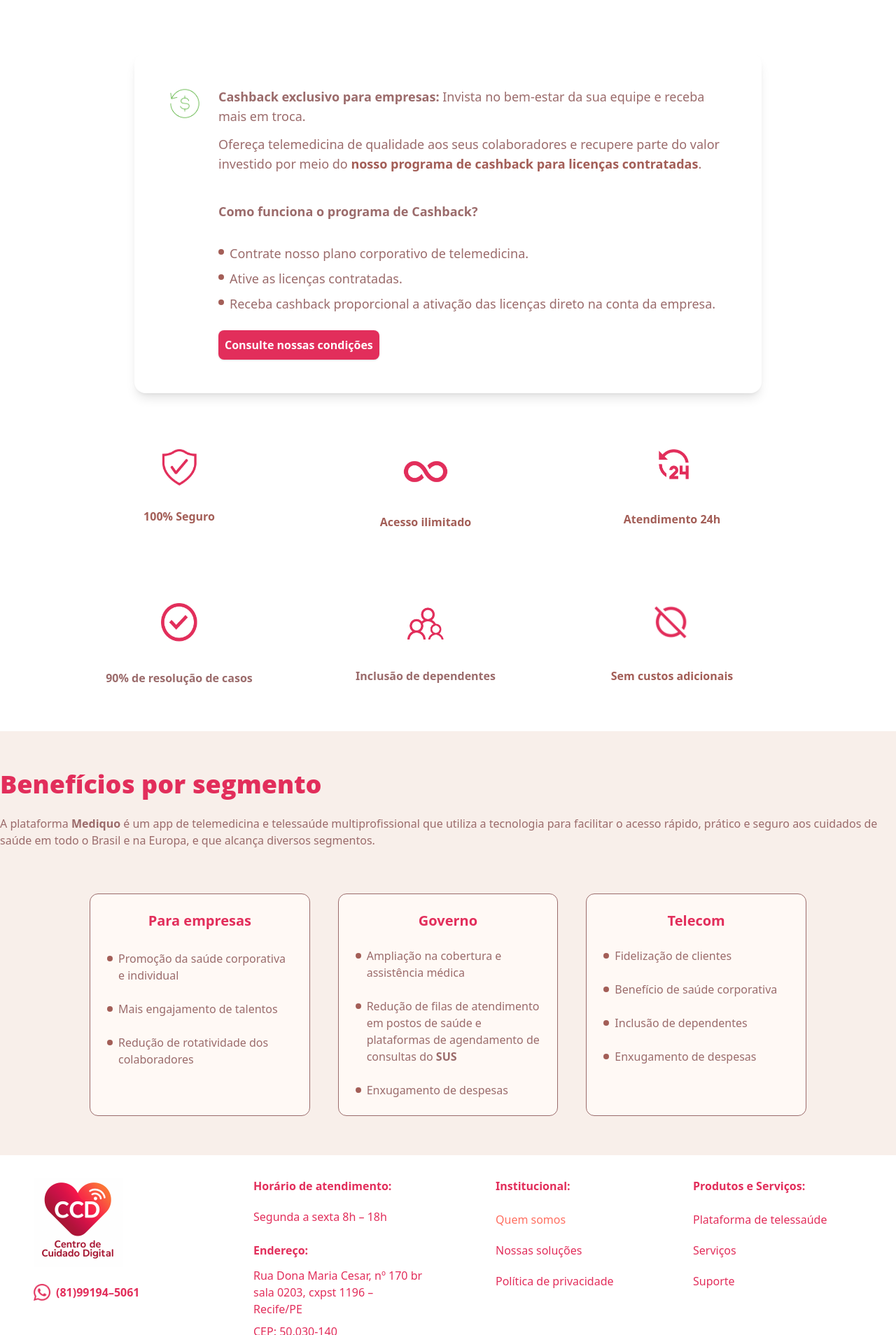
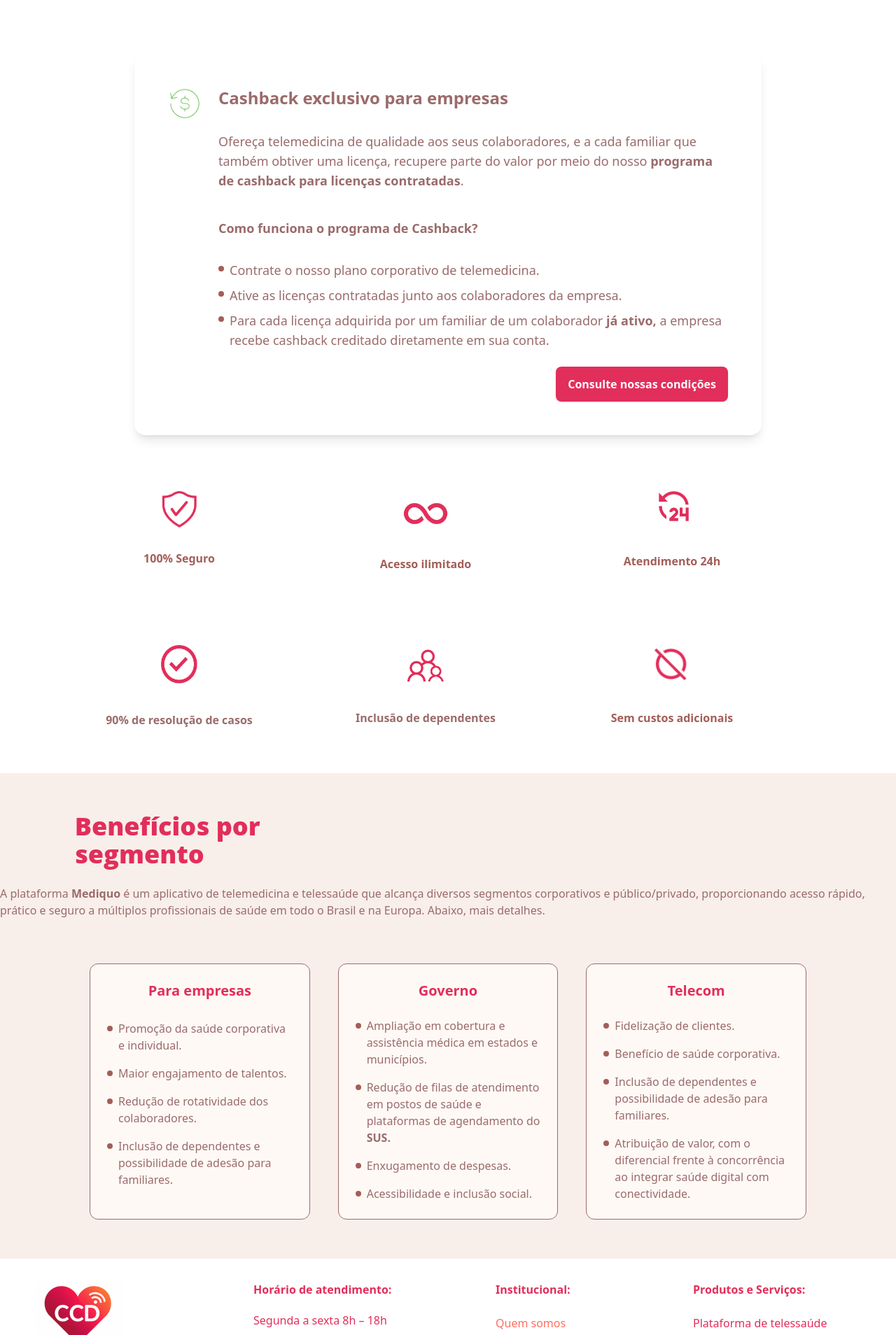
Before and after one commit to ceciliaoliveira-s/ccd-site, a React (Vite) app: page /nossas-solucoes/produtos in a window 1280 px wide. Shown: the part 1532-3440 px from the top of the page at 70% size. Built offline with nearby package versions, Linux system fonts and the light colour scheme.

Commit message:
feat: criação do novo componente scroll pra redirecionamento para o topo das páginas

```diff
--- a/src/App.tsx
+++ b/src/App.tsx
@@ -1,17 +1,20 @@
 import { BrowserRouter as Router, Routes, Route } from 'react-router-dom';
 import './App.css';
+import Telainicio from './components/Telainicio';
 import Navbar from "./components/Navbar";
 import QuemSomos from "./components/Quemsomos";
 import NossasSolucoes from "./components/NossasSolucoes";
 import PoliticaPrivacidade from "./components/PoliticaPrivacidade";
 import Produtos from "./components/Produtos";
 import Servicos from "./components/Servicos";
-import Telainicio from './components/Telainicio';
+import ScrollToTop from './components/ScrollToTop';
+
 
 
 function App() {
   return (
     <Router>
+      <ScrollToTop />
       <Navbar />
       <div className="pt-20">
         <Routes>
--- a/src/components/Produtos.tsx
+++ b/src/components/Produtos.tsx
@@ -199,7 +199,7 @@ function Produtos() {
                 </li>
                 <li className="flex items-start gap-2">
                   <span className="w-2 h-2 bg-[#A35E57] rounded-full mt-2 flex-shrink-0"></span>
-                  <span className="text-gray-700">São profissionais com no mínimo 5 anos de experiÊncia no mercado.</span>
+                  <span className="text-gray-700">São profissionais com no mínimo 5 anos de experiência no mercado.</span>
                 </li>
                 <li className="flex items-start gap-2">
                   <span className="w-2 h-2 bg-[#A35E57] rounded-full mt-2 flex-shrink-0"></span>
@@ -226,11 +226,11 @@ function Produtos() {
             </div>
             <div className="flex-1 flex flex-col gap-4">
               <div>
-                <p className="text-lg text-left text-[#9B6B6B] mb-3">
-                  <span className="font-bold text-[#9B6B6B]">Cashback exclusivo para empresas:</span> Invista no bem-estar da sua equipe e receba mais em troca.
+                <p className="text-2xl text-left text-[#9B6B6B] mb-8">
+                  <span className="font-bold text-[#9B6B6B]">Cashback exclusivo para empresas</span>
                 </p>
                 <p className="text-lg text-left text-[#9B6B6B]">
-                  Ofereça telemedicina de qualidade aos seus colaboradores e recupere parte do valor investido por meio do <span className="font-bold text-[#A35E57]">nosso programa de cashback para licenças contratadas</span>.
+                  Ofereça telemedicina de qualidade aos seus colaboradores, e a cada familiar que também obtiver uma licença, recupere parte do valor por meio do nosso <b>programa de cashback para licenças contratadas</b>.
                 </p>
               </div>
 
@@ -239,21 +239,21 @@ function Produtos() {
                 <ul className="space-y-2">
                   <li className="flex items-start gap-2">
                     <span className="w-2 h-2 bg-[#A35E57] rounded-full mt-2 flex-shrink-0"></span>
-                    <span className="text-lg text-[#9B6B6B]">Contrate nosso plano corporativo de telemedicina.</span>
+                    <span className="text-lg text-[#9B6B6B]">Contrate o nosso plano corporativo de telemedicina.</span>
                   </li>
                   <li className="flex items-start gap-2">
                     <span className="w-2 h-2 bg-[#A35E57] rounded-full mt-2 flex-shrink-0"></span>
-                    <span className="text-lg text-[#9B6B6B]">Ative as licenças contratadas.</span>
+                    <span className="text-lg text-[#9B6B6B]">Ative as licenças contratadas junto aos colaboradores da empresa.</span>
                   </li>
-                  <li className="flex items-start gap-2">
+                  <li className="flex items-start text-left gap-2">
                     <span className="w-2 h-2 bg-[#A35E57] rounded-full mt-2 flex-shrink-0"></span>
-                    <span className="text-lg text-[#9B6B6B]">Receba cashback proporcional a ativação das licenças direto na conta da empresa.</span>
+                    <span className="text-lg text-[#9B6B6B]"> Para cada licença adquirida por um familiar de um colaborador <b>já ativo,</b> a empresa recebe cashback creditado diretamente em sua conta.</span>
                   </li>
                 </ul>
               </div>
 
-              <div className="flex justify-start mt-2">
-                <button className="bg-[#E22E5B] hover:bg-[#db6d89] text-white font-bold py-2 px-2 rounded-lg shadow transition">Consulte nossas condições</button>
+              <div className="flex justify-end mt-2">
+                <button className="bg-[#E22E5B] hover:bg-[#db6d89] text-white font-bold py-3 px-4 rounded-lg shadow transition">Consulte nossas condições</button>
               </div>
             </div>
           </div>
@@ -302,29 +302,34 @@ function Produtos() {
       {/* Seção Benefícios por Segmento */}
       <section className="relative left-1/2 right-1/2 -ml-[50vw] -mr-[50vw] w-screen bg-[#F8EFEA] py-14">
         <div className="max-w-7xl mx-auto flex flex-col">
-          <h2 className="text-4xl font-extrabold text-[#E22E5B] mb-6 text-left" style={{fontFamily:  "'Open Sans', 'Montserrat','Poppins', 'bold'"}}>
-            Benefícios por segmento
-          </h2>
-          <p className="text-base text-[#9B6B6B] max-w-7xl text-left mb-16">
-            A plataforma <b>Mediquo</b> é um app de telemedicina e telessaúde multiprofissional que utiliza a tecnologia para facilitar o acesso rápido, prático e seguro aos cuidados de saúde em todo o Brasil e na Europa, e que alcança diversos segmentos.
+          <div className="w-full md:w-1/3 md:ml-[8.333%]">
+            <h2 className="text-4xl font-extrabold text-[#E22E5B] mb-6 text-left" style={{fontFamily:  "'Open Sans', 'Montserrat','Poppins', 'bold'"}}>
+              Benefícios por segmento
+            </h2>
+          </div>
+          <p className="text-base text-[#9B6B6B] w-full text-left mb-16">
+            A plataforma <b>Mediquo</b> é um aplicativo de telemedicina e telessaúde que alcança diversos segmentos corporativos e público/privado, proporcionando acesso rápido, prático e seguro a múltiplos profissionais de saúde em todo o Brasil e na Europa. Abaixo, mais detalhes.
           </p>
-
           <div className="grid grid-cols-1 md:grid-cols-3 gap-10 w-full max-w-5xl mx-auto justify-items-center">
             {/* Card Para Empresas */}
             <div className="bg-[#FFF9F5] rounded-xl p-6 border border-[#9B6B6B] w-full max-w-xs">
               <h3 className="text-xl font-bold text-[#E22E5B] mb-7 text-center">Para empresas</h3>
-              <ul className="space-y-6">
+              <ul className="space-y-4">
                 <li className="flex items-start  text-left gap-2">
                   <span className="w-2 h-2 bg-[#A35E57] rounded-full mt-2 flex-shrink-0"></span>
-                  <span className="text-[#9B6B6B]">Promoção da saúde corporativa e individual</span>
+                  <span className="text-[#9B6B6B]">Promoção da saúde corporativa e individual.</span>
                 </li>
                 <li className="flex items-start text-left gap-2">
                   <span className="w-2 h-2 bg-[#A35E57] rounded-full mt-2 flex-shrink-0"></span>
-                  <span className="text-[#9B6B6B]">Mais engajamento de talentos</span>
+                  <span className="text-[#9B6B6B]">Maior engajamento de talentos.</span>
                 </li>
                 <li className="flex items-start text-left gap-2">
                   <span className="w-2 h-2 bg-[#A35E57] rounded-full mt-2 flex-shrink-0"></span>
-                  <span className="text-[#9B6B6B]">Redução de rotatividade dos colaboradores</span>
+                  <span className="text-[#9B6B6B]">Redução de rotatividade dos colaboradores.</span>
+                </li>
+                 <li className="flex items-start text-left gap-2">
+                  <span className="w-2 h-2 bg-[#A35E57] rounded-full mt-2 flex-shrink-0"></span>
+                  <span className="text-[#9B6B6B]">Inclusão de dependentes e possibilidade de adesão para familiares.</span>
                 </li>
               </ul>
             </div>
@@ -332,18 +337,22 @@ function Produtos() {
             {/* Card Governo */}
             <div className="bg-[#FFF9F5] rounded-xl p-6 border border-[#9B6B6B] w-full max-w-xs">
               <h3 className="text-xl font-bold text-[#E22E5B] mb-6 text-center">Governo</h3>
-              <ul className="space-y-6">
+              <ul className="space-y-4">
                 <li className="flex items-start text-left gap-2">
                   <span className="w-2 h-2 bg-[#A35E57] rounded-full mt-2 flex-shrink-0"></span>
-                  <span className="text-[#9B6B6B]">Ampliação na cobertura e assistência médica</span>
+                  <span className="text-[#9B6B6B]">Ampliação em cobertura e assistência médica em estados e municípios.</span>
                 </li>
                 <li className="flex items-start text-left gap-2">
                   <span className="w-2 h-2 bg-[#A35E57] rounded-full mt-2 flex-shrink-0"></span>
-                  <span className="text-[#9B6B6B]">Redução de filas de atendimento em postos de saúde e plataformas de agendamento de consultas do <b>SUS</b>  </span>
+                  <span className="text-[#9B6B6B]">Redução de filas de atendimento em postos de saúde e plataformas de agendamento do <b>SUS.</b>  </span>
                 </li>
                 <li className="flex items-start text-left gap-2">
                   <span className="w-2 h-2 bg-[#A35E57] rounded-full mt-2 flex-shrink-0"></span>
-                  <span className="text-[#9B6B6B]">Enxugamento de despesas</span>
+                  <span className="text-[#9B6B6B]">Enxugamento de despesas.</span>
+                </li>
+                <li className="flex items-start text-left gap-2">
+                  <span className="w-2 h-2 bg-[#A35E57] rounded-full mt-2 flex-shrink-0"></span>
+                  <span className="text-[#9B6B6B]">Acessibilidade e inclusão social.</span>
                 </li>
               </ul>
             </div>
@@ -351,22 +360,22 @@ function Produtos() {
             {/* Card Operadoras de Saúde */}
             <div className="bg-[#FFF9F5] rounded-xl p-6 border border-[#9B6B6B] w-full max-w-xs">
               <h3 className="text-xl font-bold text-[#E22E5B] mb-6 text-center">Telecom</h3>
-              <ul className="space-y-6">
+              <ul className="space-y-4">
                 <li className="flex items-start gap-2">
                   <span className="w-2 h-2 bg-[#A35E57] rounded-full mt-2 flex-shrink-0"></span>
-                  <span className="text-[#9B6B6B]">Fidelização de clientes</span>
+                  <span className="text-[#9B6B6B]">Fidelização de clientes.</span>
                 </li>
                 <li className="flex items-start gap-2">
                   <span className="w-2 h-2 bg-[#A35E57] rounded-full mt-2 flex-shrink-0"></span>
-                  <span className="text-[#9B6B6B] text-left  "> Benefício de saúde corporativa  </span>
+                  <span className="text-[#9B6B6B] text-left  "> Benefício de saúde corporativa.  </span>
                 </li>
                 <li className="flex items-start gap-2">
                   <span className="w-2 h-2 bg-[#A35E57] rounded-full mt-2 flex-shrink-0"></span>
-                  <span className="text-[#9B6B6B]">Inclusão de dependentes </span>
+                  <span className="text-[#9B6B6B] text-left"> Inclusão de dependentes e possibilidade de adesão para familiares. </span>
                 </li>
-                <li className="flex items-start gap-2">
+                 <li className="flex items-start gap-2">
                   <span className="w-2 h-2 bg-[#A35E57] rounded-full mt-2 flex-shrink-0"></span>
-                  <span className="text-[#9B6B6B]">Enxugamento de despesas</span>
+                  <span className="text-[#9B6B6B] text-left">Atribuição de valor, com o diferencial frente à concorrência ao integrar saúde digital com conectividade.</span>
                 </li>
               </ul>
             </div>
--- /dev/null
+++ b/src/components/ScrollToTop.tsx
@@ -0,0 +1,12 @@
+import { useEffect } from "react";
+import { useLocation } from "react-router-dom";
+
+export default function ScrollToTop() {
+  const { pathname } = useLocation();
+
+  useEffect(() => {
+    window.scrollTo(0, 0);
+  }, [pathname]);
+
+  return null;
+}
--- a/src/components/Servicos.tsx
+++ b/src/components/Servicos.tsx
@@ -99,30 +99,32 @@ function Servicos() {
       <div className="max-w-7xl mx-auto">
         {/* Header da seção */}
         <motion.div
-          className="text-center mb-12"
+          className="mb-12"
           initial={{ opacity: 0, y: -30 }}
           whileInView={{ opacity: 1, y: 0 }}
           transition={{ duration: 0.6 }}
           viewport={{ once: true }}
         >
+          <div className="w-full md:w-2/3 pl-0 md:pl-16">
             <h2
-            className="text-3xl text-left font-bold text-[#E95470] mb-4"
+              className="text-3xl font-bold text-[#E95470] mb-5 text-left"
               style={{ fontFamily: "'Open Sans', 'Montserrat','Poppins', 'bold'" }}
             >
               Soluções por segmentos
             </h2>
             <p
-            className="text-base text-left text-[#A35E57] max-w-4xl"
+              className="text-base text-[#A35E57] max-w-3xl text-left"
               style={{ fontFamily: "'Montserrat', 'Poppins', sans-serif" }}
             >
               Ofertamos tecnologia assertiva para impulsionar o negócio dos nossos
               parceiros em diversos segmentos.
             </p>
+          </div>
         </motion.div>
 
         {/* Grid de cards */}
         <motion.div
-          className="grid grid-cols-1 md:grid-cols-3 gap-12"
+          className="grid grid-cols-1 md:grid-cols-3 gap-16"
           variants={containerVariants}
           initial="hidden"
           whileInView="show"
```
Lines whose indentation alone changed are shown as unchanged.
